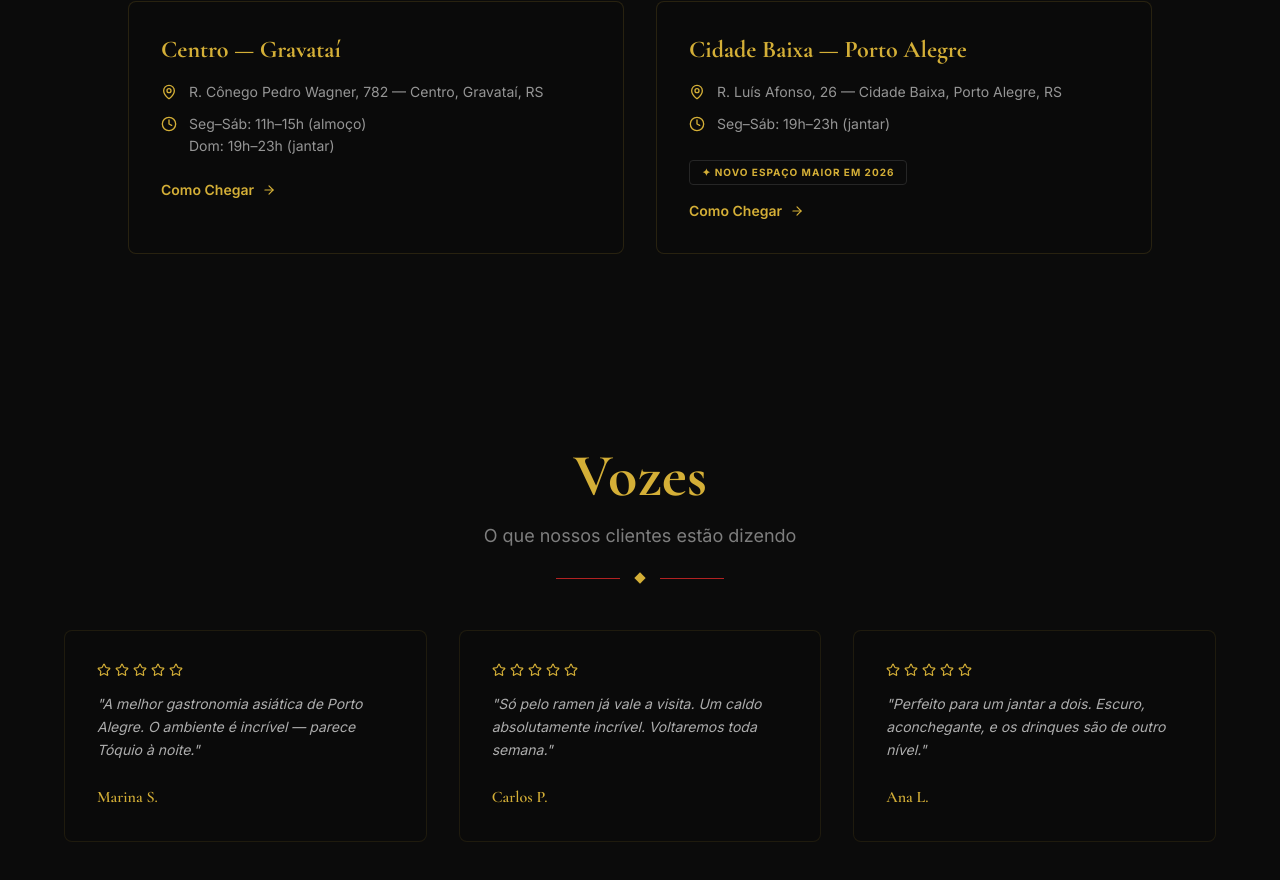
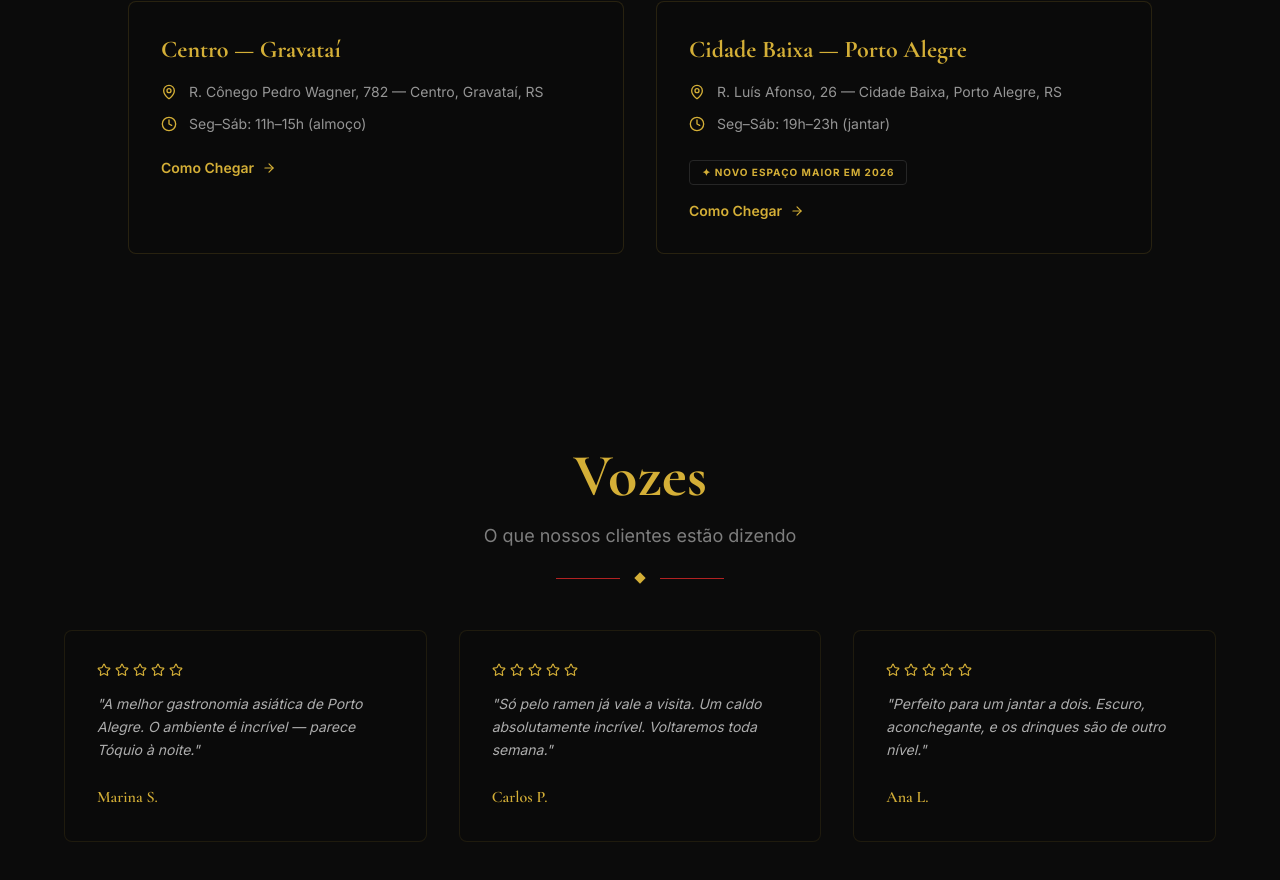
Before and after one commit to jesraecudal-ai/jejori, a React (Vite) app: page / in a window 1280 px wide. Shown: the part 1079-1959 px from the top of the page. Built offline with nearby package versions, Linux system fonts and the light colour scheme; no server answers.

Commit message:
File changes

```diff
--- a/src/components/home/LocationsSection.jsx
+++ b/src/components/home/LocationsSection.jsx
@@ -7,7 +7,7 @@ const locations = [
   {
     name: "Centro — Gravataí",
     address: "R. Cônego Pedro Wagner, 782 — Centro, Gravataí, RS",
-    hours: ["Seg–Sáb: 11h–15h (almoço)", "Dom: 19h–23h (jantar)"],
+    hours: ["Seg–Sáb: 11h–15h (almoço)"],
     badge: null,
   },
   {
```
Also changed, not shown: 1 other file (tests, documents, lock files or other folders).
